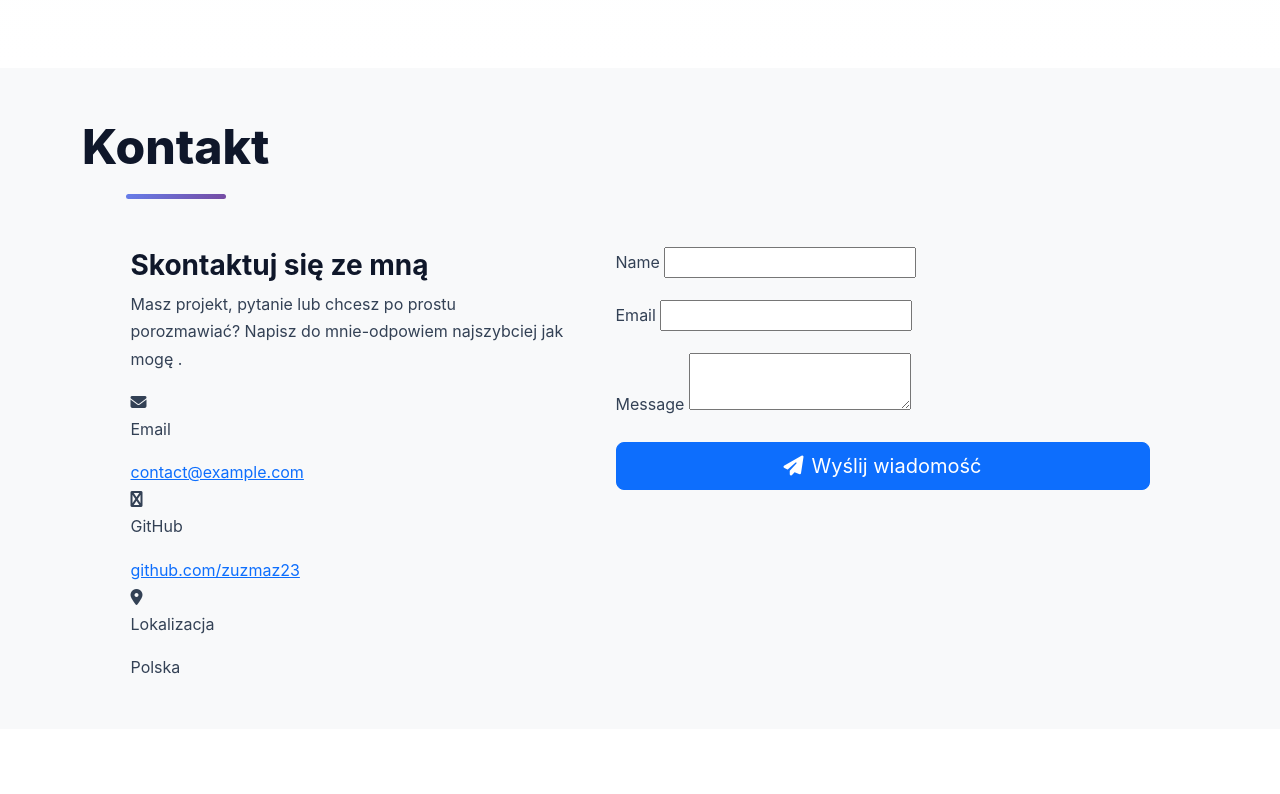
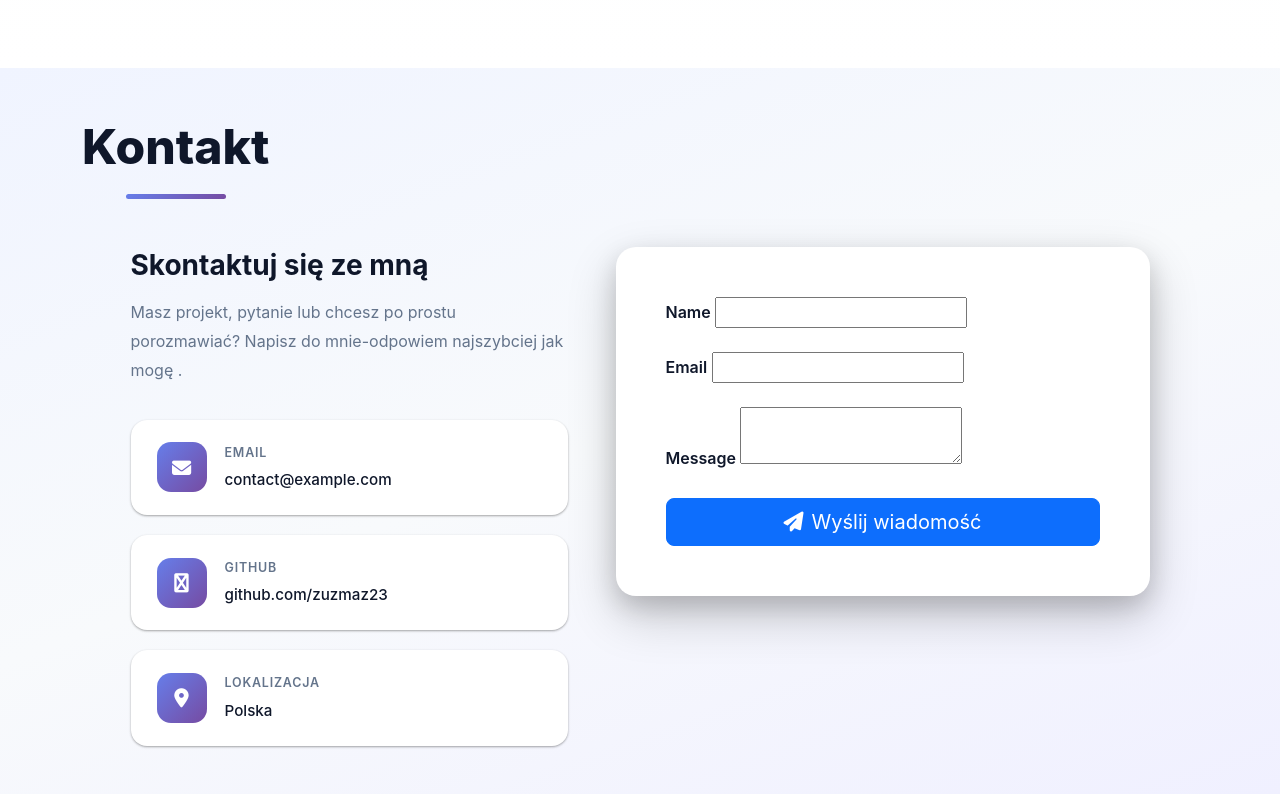
Before and after one commit to zuzmaz23/portfolio-website-project1, a Django app: template portfolio/templates/portfolio/home.html in a window 1280 px wide. Shown: the part 2758-3552 px from the top of the page. Before the commit the page ends 3432 px from the top, so only its background shows below. Run offline with Django 3.2, Linux system fonts and the light colour scheme; the template is opened without the code that fills it: most values are stand-ins (such as "Sample title", 1, 10 or a date in 2020); grey boxes marked "Sample" are stand-in pictures; form fields are guessed from the names that the template uses.

Commit message:
add contact section styles

```diff
--- a/portfolio/static/portfolio/css/style.css
+++ b/portfolio/static/portfolio/css/style.css
@@ -712,5 +712,134 @@ overflow: hidden;
     opacity: 1;
     width: 30px;
     border-radius: 6px;
+}
 
+#contact{
+    background: linear-gradient(160deg, #f0f4ff 0%, #f8fafc 50%, #f0f0ff 100%);
+    position: relative;
+    overflow: hidden;
 }
+#content::before{
+    content: '';
+    position: absolute;
+    top: -30%;
+    left: -10%;
+    width: 600px;
+    height: 600px;
+    background: radial-gradient(circle, rgba(99,102,241,0.08)0%, transparent 70%);
+    border-radius: 50%;
+    pointer-events: none;
+}
+ #contact .section-title{
+    color: var(--dark-color);
+ }
+ #contact .section-title::after{
+    background: var(--gradient-primary);
+ }
+
+ .contact-form{
+    background: white;
+    padding: 50px;
+    border-radius: 20px;
+    box-shadow: var(--shadow-xl);
+    position: relative;
+    z-index: 1;
+ }
+
+ .contact-info{
+    padding: 10px 0 ;
+ }
+ .contact-info-title{
+    font-size: 1.75rem;
+    font-weight: 700;
+    color: var(--dark-color);
+    margin-bottom: 15px;
+ }
+ .contact-info-desc{
+    color: var(--text-light);
+    font-size: 1rem;
+    line-height: 1.8;
+    margin-bottom: 35px;
+ }
+
+ .contact-info-items{
+    display: flex;
+    flex-direction: column;
+    gap: 20px;
+ }
+ .contact-info-item{
+    display: flex;
+    align-items: center;
+    gap: 18px;
+    background: white;
+    padding: 20px 24px;
+    border-radius: 16px;
+    box-shadow: var(--shadow-sm);
+    transition: all var(--transition-speed) var(--transition-smooth);
+    border: 2px solid transparent;
+ }
+
+ .contact-info-item:hover{
+    border-color: var(--primary-color);
+    box-shadow: var(--shadow-md);
+    transform: translateX(6px);
+
+ }
+ .contact-info-icon{
+    width: 50px;
+    height: 50px;
+    border-radius: 14px;
+    background: var(--gradient-primary);
+    display: flex;
+    align-items: center;
+    justify-content: center;
+    flex-shrink: 0;
+ }
+ .contact-info-icon i {
+    font-size: 1.2rem;
+    color: white;
+ }
+ .contact-info-label{
+    font-size: 0.78rem;
+    font-weight: 600;
+    text-transform: uppercase;
+    letter-spacing: 0.8px;
+    color: var(--text-light);
+    margin: 0 0 3px 0;
+
+ }
+ .contact-info-value{
+    font-size: 0.95rem;
+    font-weight: 500;
+    color: var(--dark-color);
+    text-decoration: none;
+    transition: color var(--transition-speed);
+
+ }
+ a.contact-info-value:hover{
+    color: var(--primary-color);
+ }
+ .form-label{
+    font-weight: 600;
+    color: var(--dark-color);
+    margin-bottom: 10px;
+ }
+
+ .from-control{
+    border-radius: 12px;
+    border: 2px solid #e2e8f0;
+    padding: 14px 20px;
+    font-size: 1rem;
+    transition: all var(--transition-speed) var(--transition-smooth);
+    background-color: #f8fafc;
+ }
+ .from-control:focus{
+    border-color: var(--primary-color);
+    box-shadow: 0 0 0 4px rgba(99,102,241,0.1);
+    background-color: white;
+    outline: none;
+ }
+ textarea.from-control{
+    min-height: 150px;
+    resize: vertical;
+ }
```
